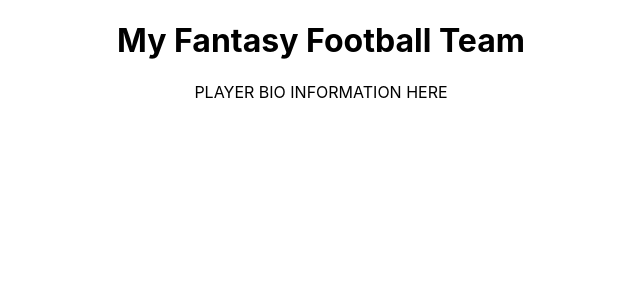
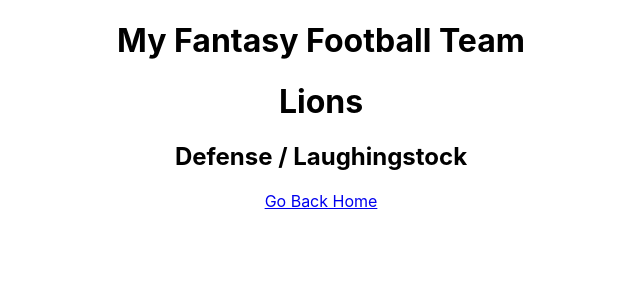
Before and after one commit to bjclark13/fantasy-football-react, a React (Create React App) app: page /Lions in a window 1280 px wide. Shown: the top 300 px of the page, without its empty margins (319-959 px from the left). Built offline with nearby package versions, Linux system fonts and the light colour scheme.

Commit message:
add the final code

```diff
--- a/src/PlayerBio.tsx
+++ b/src/PlayerBio.tsx
@@ -1,7 +1,25 @@
+import { useParams } from "react-router";
+import { useContext } from 'react';
+import PlayersContext from "./PlayersContext";
+import { Link } from 'react-router-dom';
+
 function PlayerBio() {
+    const playerName = useParams().name;
+
+    const { players } = useContext(PlayersContext);
+
+    // find the player where the name matches player name
+    const player = players.find((player) => {
+        return player.name === playerName
+    })
+
+
     return (
         <div>
-            PLAYER BIO INFORMATION HERE
+            <h1>{playerName}</h1>
+
+            <h2>{player?.position}</h2>
+            <Link to="/">Go Back Home</Link>
         </div>
     )
 }
```
